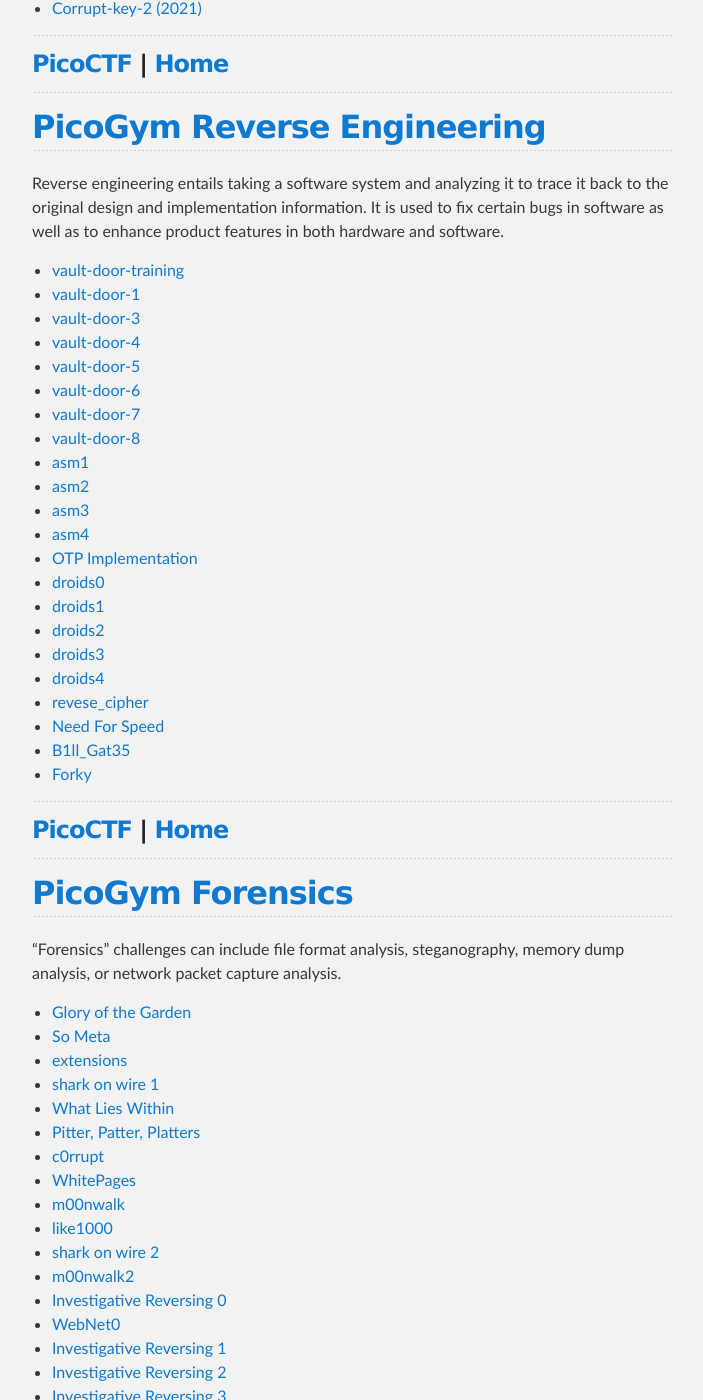
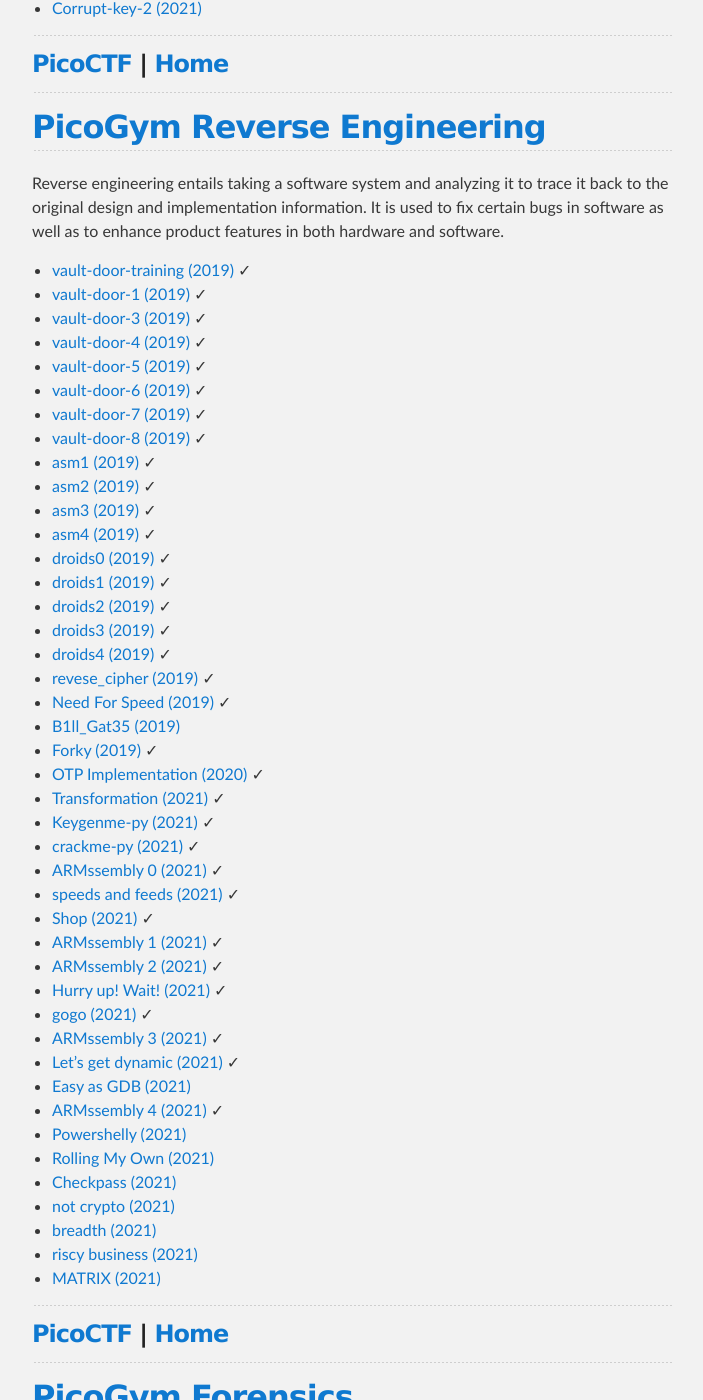
Before and after one commit to djm89uk/djm89uk.github.io, a Jekyll site: the page built from picoctf.md, in a window 1280 px wide and 1400 px high, scrolled down 2687 px. Shown: the whole window, without its empty margins (288-991 px from the left). Built offline with Jekyll 4.4.1, drawn with Linux system fonts in a browser that asks for light colours; our own code applies the rules of GitHub Pages for plain Markdown files.

Commit message:
Update picoctf.md

```diff
--- a/picoctf.md
+++ b/picoctf.md
@@ -111,28 +111,49 @@ Cryptography is essential to many models of cyber security. Cryptography applies
 
 Reverse engineering entails taking a software system and analyzing it to trace it back to the original design and implementation information. It is used to fix certain bugs in software as well as to enhance product features in both hardware and software.
 
-- [vault-door-training](./picogym_re.md#vault-door-training)
-- [vault-door-1](./picogym_re.md#vault-door-1)
-- [vault-door-3](./picogym_re.md#vault-door-3)
-- [vault-door-4](./picogym_re.md#vault-door-4)
-- [vault-door-5](./picogym_re.md#vault-door-5)
-- [vault-door-6](./picogym_re.md#vault-door-6)
-- [vault-door-7](./picogym_re.md#vault-door-7)
-- [vault-door-8](./picogym_re.md#vault-door-8)
-- [asm1](./picogym_re.md#asm1)
-- [asm2](./picogym_re.md#asm2)
-- [asm3](./picogym_re.md#asm3)
-- [asm4](./picogym_re.md#asm4)
-- [OTP Implementation](./picogym_re.md#otp-implementation)
-- [droids0](./picogym_re.md#droids0)
-- [droids1](./picogym_re.md#droids1)
-- [droids2](./picogym_re.md#droids2)
-- [droids3](./picogym_re.md#droids3)
-- [droids4](./picogym_re.md#droids4)
-- [revese_cipher](./picogym_re.md#reverse-cipher)
-- [Need For Speed](./picogym_re.md#need-for-speed)
-- [B1ll_Gat35](./picogym_re.md#b1ll-gat35)
-- [Forky](./picogym_re.md#forky)
+- [vault-door-training (2019)](./picogym_re.md#vault-door-training) ✓
+- [vault-door-1 (2019)](./picogym_re.md#vault-door-1) ✓
+- [vault-door-3 (2019)](./picogym_re.md#vault-door-3) ✓
+- [vault-door-4 (2019)](./picogym_re.md#vault-door-4) ✓
+- [vault-door-5 (2019)](./picogym_re.md#vault-door-5) ✓
+- [vault-door-6 (2019)](./picogym_re.md#vault-door-6) ✓
+- [vault-door-7 (2019)](./picogym_re.md#vault-door-7) ✓
+- [vault-door-8 (2019)](./picogym_re.md#vault-door-8) ✓
+- [asm1 (2019)](./picogym_re.md#asm1) ✓
+- [asm2 (2019)](./picogym_re.md#asm2) ✓
+- [asm3 (2019)](./picogym_re.md#asm3) ✓
+- [asm4 (2019)](./picogym_re.md#asm4) ✓
+- [droids0 (2019)](./picogym_re.md#droids0) ✓
+- [droids1 (2019)](./picogym_re.md#droids1) ✓
+- [droids2 (2019)](./picogym_re.md#droids2) ✓
+- [droids3 (2019)](./picogym_re.md#droids3) ✓
+- [droids4 (2019)](./picogym_re.md#droids4) ✓
+- [revese_cipher (2019)](./picogym_re.md#reverse-cipher) ✓
+- [Need For Speed (2019)](./picogym_re.md#need-for-speed) ✓
+- [B1ll_Gat35 (2019)](./picogym_re.md#b1ll-gat35)
+- [Forky (2019)](./picogym_re.md#forky) ✓
+- [OTP Implementation (2020)](./picogym_re.md#otp-implementation) ✓
+- [Transformation (2021)](./picogym_re.md#transformation) ✓
+- [Keygenme-py (2021)](./picogym_re.md#keygneme-py) ✓
+- [crackme-py (2021)](./picogym_re.md#crackme-py) ✓
+- [ARMssembly 0 (2021)](./picogym_re.md#armssembly-0) ✓
+- [speeds and feeds (2021)](./picogym_re.md#speeds-and-feeds) ✓
+- [Shop (2021)](./picogym_re.md#shop) ✓
+- [ARMssembly 1 (2021)](./picogym_re.md#armssembly-1) ✓
+- [ARMssembly 2 (2021)](./picogym_re.md#armssembly-2) ✓
+- [Hurry up! Wait! (2021)](./picogym_re.md#hurry-up-wait) ✓
+- [gogo (2021)](./picogym_re.md#gogo) ✓
+- [ARMssembly 3 (2021)](./picogym_re.md#armssembly-3) ✓
+- [Let's get dynamic (2021)](./picogym_re.md#lets-get-dynamic) ✓
+- [Easy as GDB (2021)](./picogym_re.md#easy-as-gdb)
+- [ARMssembly 4 (2021)](./picogym_re.md#armssembly-4) ✓
+- [Powershelly (2021)](./picogym_re.md#powershelly)
+- [Rolling My Own (2021)](./picogym_re.md#rolling-my-own)
+- [Checkpass (2021)](./picogym_re.md#checkpass)
+- [not crypto (2021)](./picogym_re.md#not-crypto)
+- [breadth (2021)](./picogym_re.md#breadth)
+- [riscy business (2021)](./picogym_re.md#riscy-business)
+- [MATRIX (2021)](./picogym_re.md#matrix)
 
 ---
 
```
